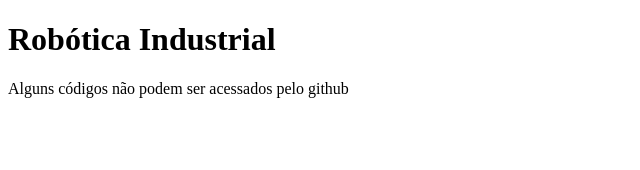
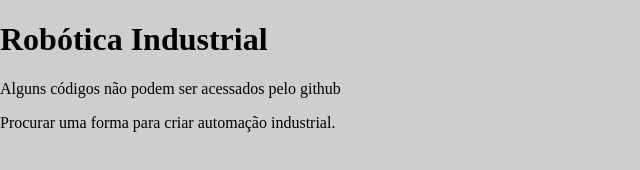
Before and after one commit to emersonn-e-coder/Rob-tica-Industrial, a plain HTML site: page index.html in a window 1280 px wide. Shown: the whole page, without its empty margins (0-640 px from the left). Drawn offline with Linux system fonts and the light colour scheme.

Commit message:
Update index.html

```diff
--- a/index.html
+++ b/index.html
@@ -5,8 +5,17 @@
     <meta name="viewport" content="width=device-width, initial-scale=1.0">
     <title>Robótica industrial</title>
 </head>
+<style>
+    body{
+        margin:0;
+        padding:0;
+        background-color: #cecece;
+
+    }
+</style>
 <body>
     <h1>Robótica Industrial</h1>
     <p>Alguns códigos não podem ser acessados pelo github</p>
+    <p>Procurar uma forma para criar automação industrial.</p>
 </body>
 </html>
```
